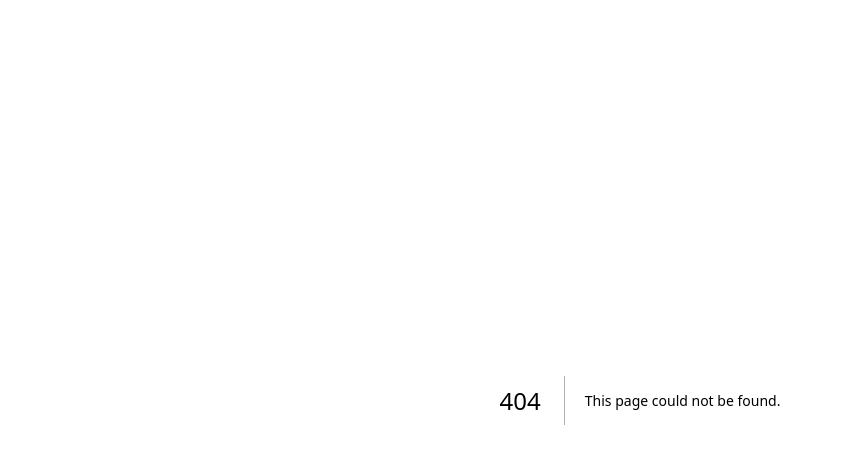
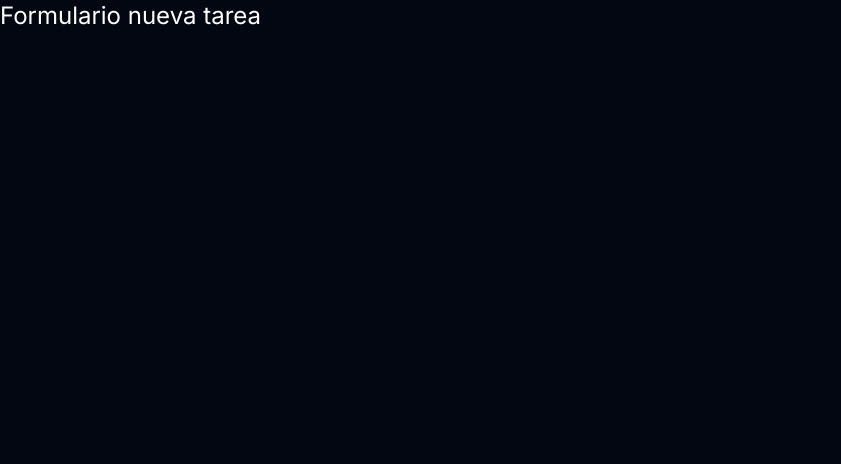
Before and after one commit to BryanGallo/Tareas-NextJs, a Next.js app: page /tasks/new in a window 1280 px wide. Before the commit this address had no page. Shown: the top 464 px of the page, without its empty margins (0-841 px from the left). Built offline with nearby package versions, Linux system fonts and the light colour scheme.

Commit message:
Rutas new Task y about

```diff
--- /dev/null
+++ b/src/app/about/page.jsx
@@ -0,0 +1,5 @@
+const About = () => {
+    return <div className="text-3xl font-bold">about</div>;
+};
+
+export default About;
--- /dev/null
+++ b/src/app/tasks/new/page.jsx
@@ -0,0 +1,9 @@
+const NewTask = () => {
+    return (
+        <div>
+            <h2 className="text-2xl">Formulario nueva tarea</h2>
+        </div>
+    );
+};
+
+export default NewTask;
```
